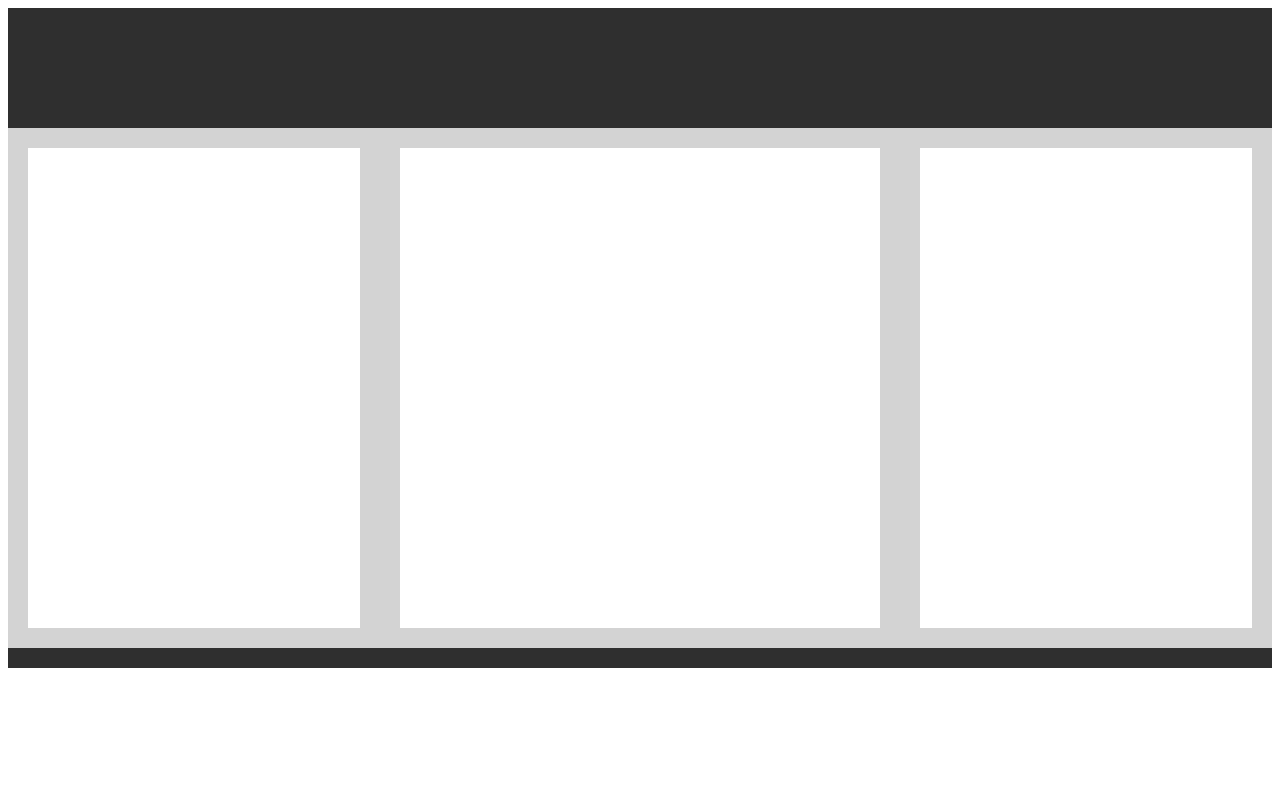
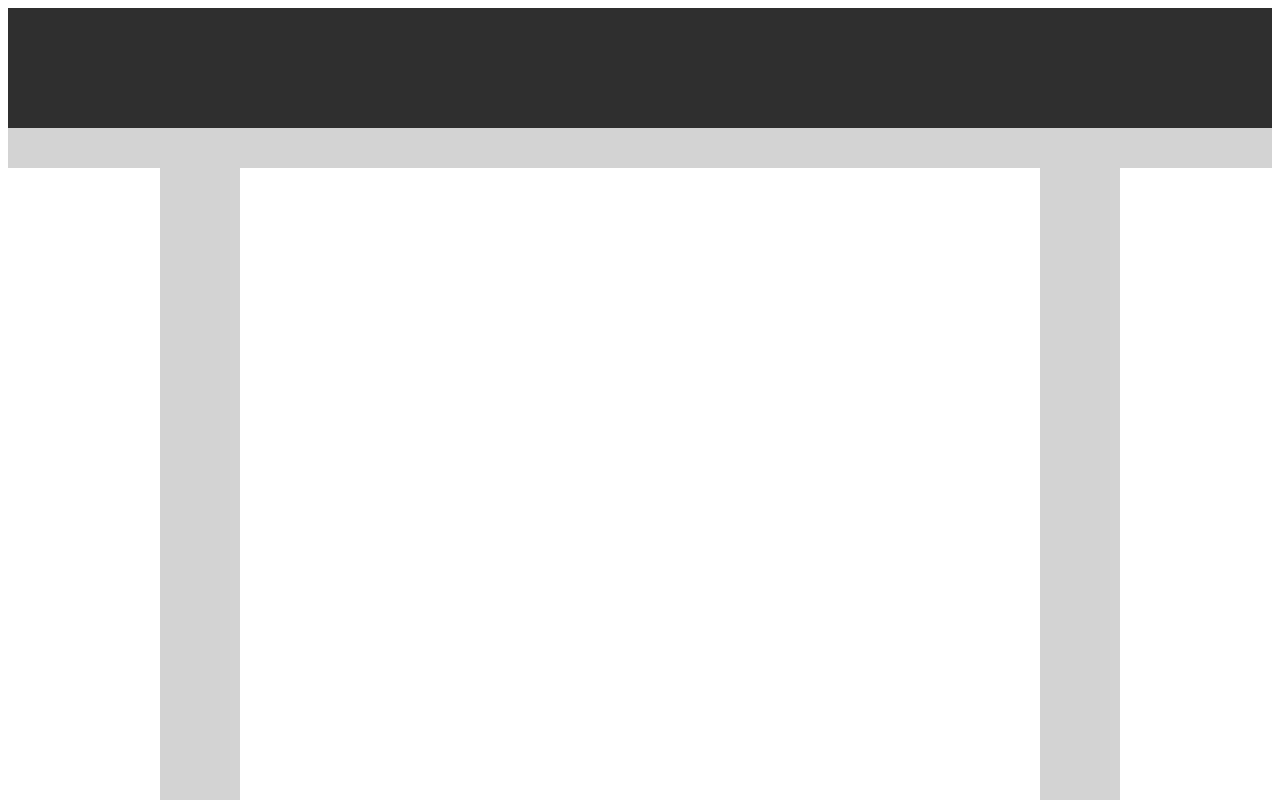
Before and after one commit to bke82024/Lag-en-side, a plain HTML site: page index.html in a window 1280 px wide. Shown: the top 800 px of the page. Drawn offline with Linux system fonts and the light colour scheme.

Commit message:
more box

```diff
--- a/style.css
+++ b/style.css
@@ -38,11 +38,12 @@ div {
   justify-content: space-around;
   align-content: center;
   background-color: white;
-  min-height: 60svh;
+  min-height: 100svh;
   max-width: 50svh;
   border: #d3d3d3;
   border-style: solid;
-  border-width: 20px;
+  border-width: 40px;
+  border-left: none;
 }
 
 .center {
@@ -51,13 +52,13 @@ div {
   align-content: center;
   justify-content: center;
   background-color: white;
-  min-height: 60svh;
-  max-height: 60svh;
-  min-width: 60svh;
+  min-height: 100svh;
+  max-height: 00svh;
+  min-width: 100svh;
   max-width: 100svh;
   border: #d3d3d3;
   border-style: solid;
-  border-width: 20px;
+  border-width: 40px;
 }
 .right {
   display: flex;
@@ -65,9 +66,14 @@ div {
   justify-content: space-around;
   align-content: center;
   background-color: white;
-  min-height: 60svh;
+  min-height: 100svh;
   max-width: 70svh;
   border: #d3d3d3;
   border-style: solid;
-  border-width: 20px;
+  border-width: 40px;
+  border-right: none;
 }
+
+.h2 {
+  color: black;
+}
```
